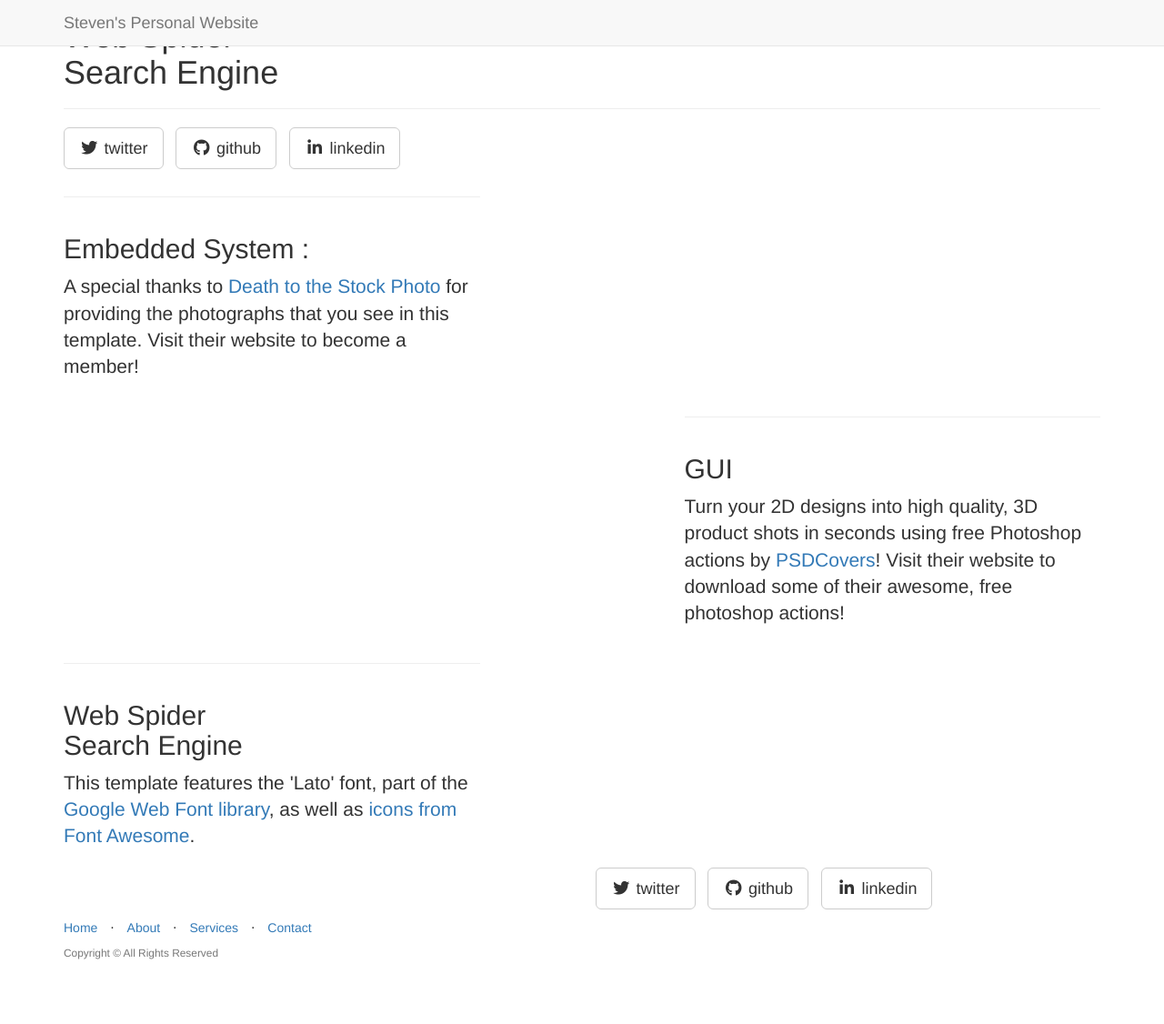
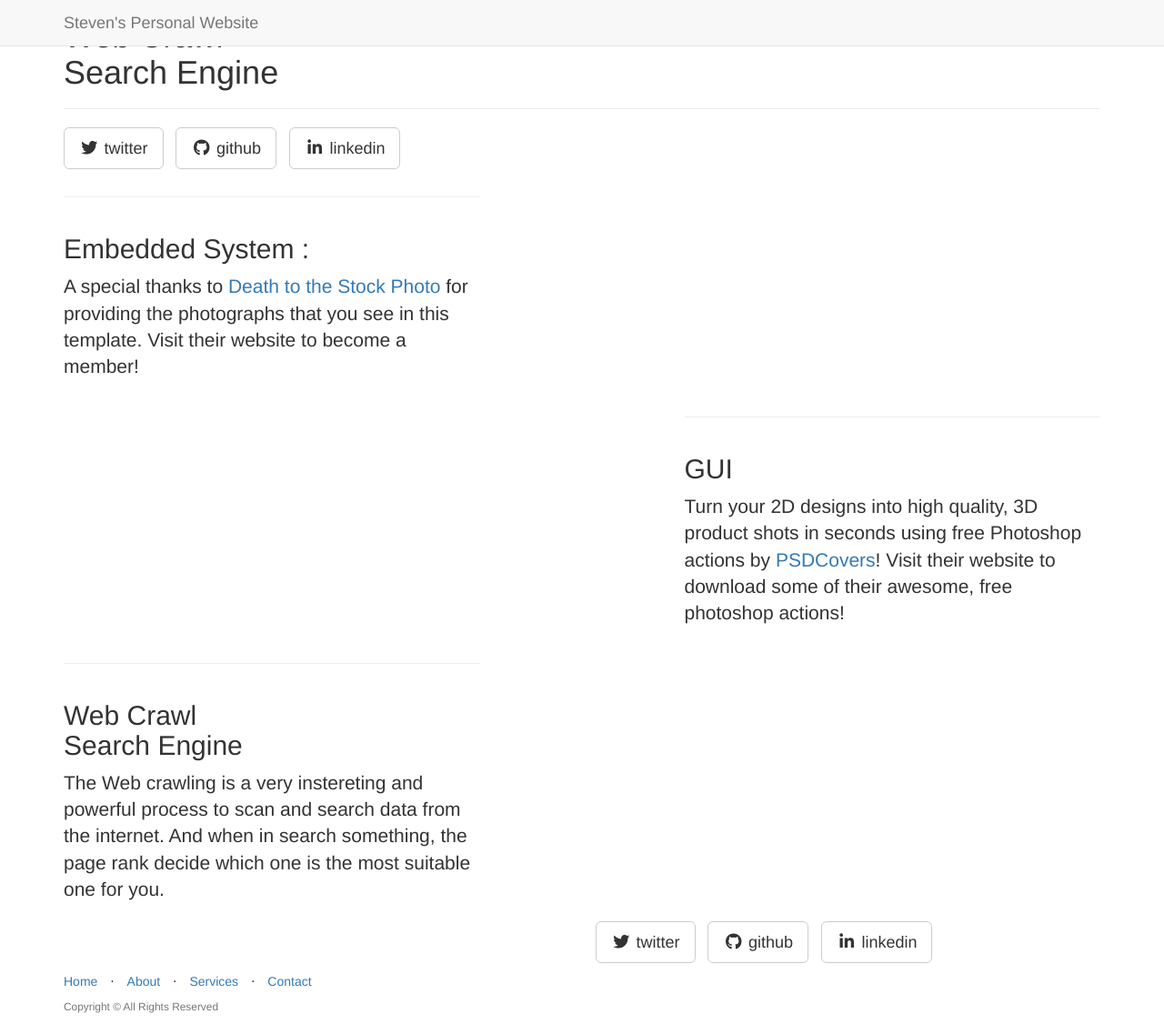
Before and after one commit to steven1227/steven1227.github.io, a Jekyll site: the page built from _posts/2014-09-23-services-3.markdown, in a window 1280 px wide and 1126 px high. Shown: the whole window at 91% size. Built offline with Jekyll 4.4.1, drawn with Linux system fonts in a browser that asks for light colours; nearby versions of some CDN libraries; library files that are not in the unit come from our copies.

Commit message:
3rd service

```diff
--- a/_posts/2014-09-23-services-3.markdown
+++ b/_posts/2014-09-23-services-3.markdown
@@ -2,11 +2,8 @@
 layout: default
 img: phones.png
 category: Services
-title: Web Spider <br> Search Engine
+title: Web Crawl <br> Search Engine
 description: |
-  <p class="lead">This template features the 'Lato' font,
-  part of the <a target="_blank" href="http://www.google.com/fonts">Google
-  Web Font library</a>, as well as <a target="_blank"
-  href="http://fontawesome.io">icons from Font Awesome</a>.</p>
+  <p class="lead">The Web crawling is a very instereting and powerful process to scan and search data from the internet. And when in search something, the page rank decide which one is the most suitable one for you</a>.</p>
 
 ---
```
Also changed, not shown: img/banner-bg.jpg.
